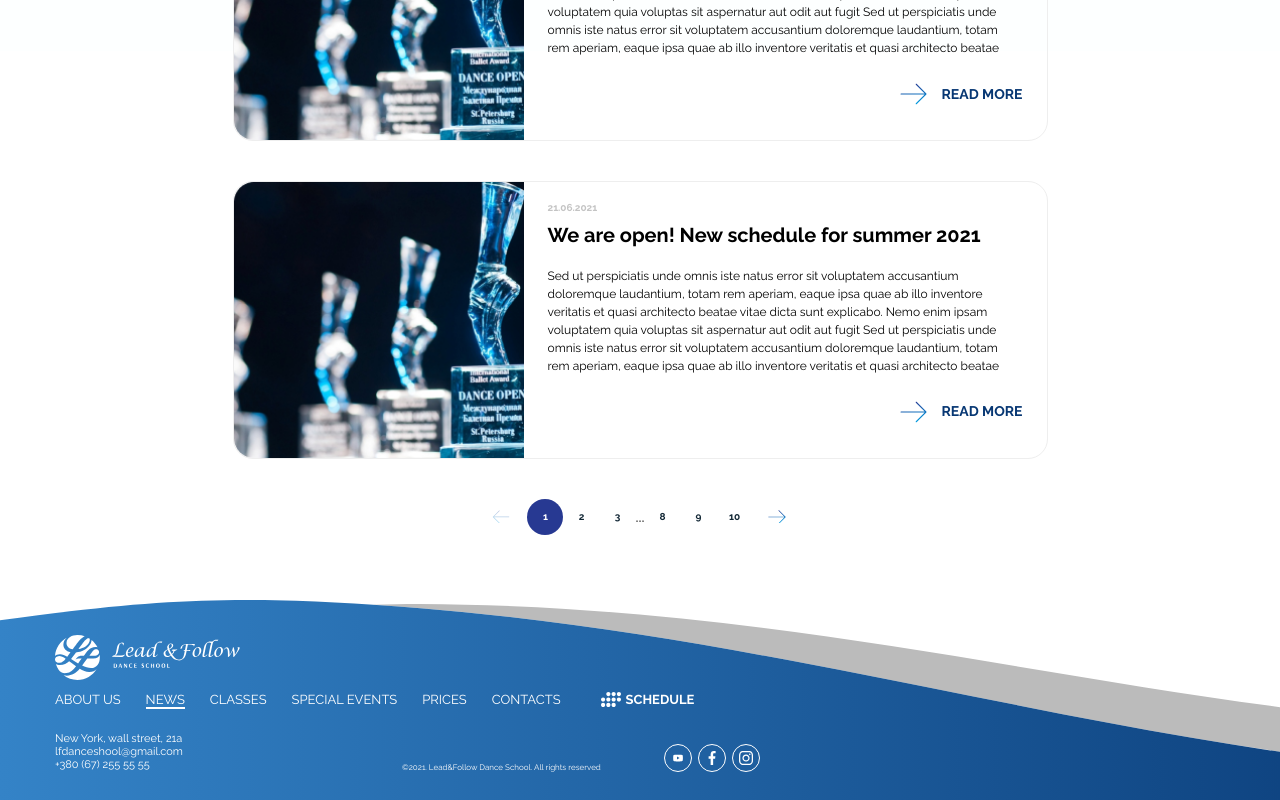
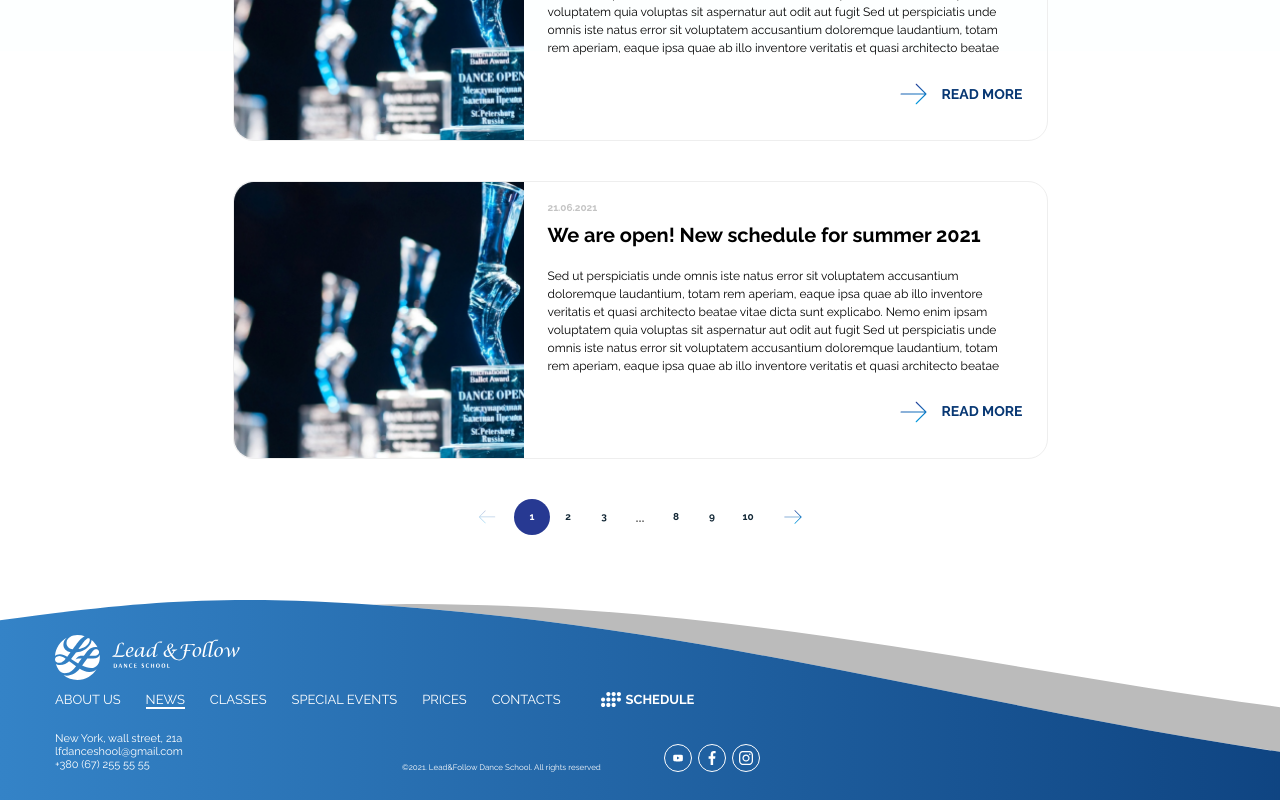
Before and after one commit to CatarinaLeon/project-Dance-School, a React (Create React App) app: page /news in a window 1280 px wide. Shown: the part 1675-2475 px from the top of the page. Built offline with nearby package versions, Linux system fonts and the light colour scheme.

Commit message:
bug fix pagination

```diff
--- a/package.json
+++ b/package.json
@@ -8,8 +8,10 @@
     "@testing-library/react": "^13.4.0",
     "@testing-library/user-event": "^13.5.0",
     "modern-normalize": "^1.1.0",
+    "moment": "^2.29.4",
     "react": "^18.2.0",
     "react-calendar": "^4.0.0",
+    "react-calendar-timeline": "^0.28.0",
     "react-dom": "^18.2.0",
     "react-paginate": "^8.1.4",
     "react-responsive": "^9.0.2",
--- a/src/common/Chart/BarChart.css
+++ b/src/common/Chart/BarChart.css
@@ -1,3 +1,7 @@
+.BarChart{
+    width: 690px;
+    height: 740px;
+}
 .recharts-wrapper{
     width:738px;
     /* height:740px; */
--- a/src/common/Chart/Chart.jsx
+++ b/src/common/Chart/Chart.jsx
@@ -21,7 +21,7 @@ export default function Chart() {
 
   return (
     <>
-      <BarChart width={690} height={740} data={data}>
+      <BarChart width={690} height={740} data={data} className="BarChart">
         <CartesianGrid strokeDasharray="3 3" vertical={false} />
         <XAxis
           dataKey="name"
--- a/src/components/FilterSchedule/FilterSchedule.jsx
+++ b/src/components/FilterSchedule/FilterSchedule.jsx
@@ -7,6 +7,7 @@ import {
 import Button from '../../common/Button/Button';
 import Calendar from '../../common/Calendar/Calendar';
 import Chart from '../../common/Chart/Chart';
+// import CalendarTimeline from '../../common/CalendarTimeline/CalendarTimeline';
 import ContainerEllipseBlue from '../../common//ContainerEllipseBlue/ContainerEllipseBlue';
 import s from './FilterSchedule.module.css';
 
@@ -77,6 +78,7 @@ export default function FilterSchedule() {
       <div className={s.calendarContainer}>
         <Calendar />
         <Chart />
+        {/* <CalendarTimeline /> */}
       </div>
       <ContainerEllipseBlue
         title="Join us!"
--- a/src/pages/News/News.jsx
+++ b/src/pages/News/News.jsx
@@ -56,11 +56,10 @@ export default function News() {
             breakLabel="..."
             nextLabel=">"
             previousLabel="<"
-            nextClassName={s.paginationBtnNext}
-            previousClassName={s.paginationBtnPrev}
             disabledClassName={s.paginationDisabledBtn}
-            previousLinkClassName={s.paginationNextLink}
+            previousLinkClassName={s.paginationPrevLink}
             nextLinkClassName={s.paginationNextLink}
+            breakLinkClassName={s.breakLink}
             className={s.padinationList}
             pageClassName={s.paginationListItem}
             activeClassName={s.paginationListItemActive}
--- a/src/pages/News/News.module.css
+++ b/src/pages/News/News.module.css
@@ -55,7 +55,7 @@
     align-items: center;
 
 }
-.paginationListItem{
+.paginationListItem a{
     width: 36px;
     height: 36px;
 
@@ -68,34 +68,44 @@
     color: #122735;
     cursor: pointer;
 }
-.paginationListItemActive{
+.paginationListItemActive a{
     background: #273992;
     border-radius: 55px;
     color: #fff;
 }
-.paginationBtnPrev{
-    width: 20px;
-    height: 13px;
+.paginationPrevLink{
+    display: block;
+    font-size: 0;
+    line-height: 0;
+    width: 36px;
+    height: 36px;
     background-image: url('../../images/SVG/icon-arrow-left.svg');
     background-repeat: no-repeat;
-    margin-right: 15px;
+    background-position: left;
     cursor: pointer;
 }
-.paginationBtnNext{
-    width: 20px;
-    height: 13px;
+
+.paginationNextLink{
+    display: block;
+    font-size: 0;
+    line-height: 0;
+    width: 36px;
+    height: 36px;
     background-image: url('../../images/SVG/icon-arrow-right.svg');
     background-repeat: no-repeat;
-    margin-left: 15px;
+    background-position: right;
     cursor: pointer;
 }
 .paginationDisabledBtn{
     opacity: 0.3;
     cursor: default;
-    /* background: #939598; */
 }
-.paginationNextLink{
-opacity: 0;
+.breakLink{
+    display: flex;
+    align-items: center;
+    justify-content: center;
+    width: 36px;
+    height: 36px;
 }
 @media screen and (min-width:768px) {
     .newsHero{
```
Also changed, not shown: src/common/CalendarTimeline/CalendarTimeline.css (added, +19 -0 lines), src/common/CalendarTimeline/CalendarTimeline.jsx (added, +64 -0 lines), 1 other file (tests, documents, lock files or other folders).
